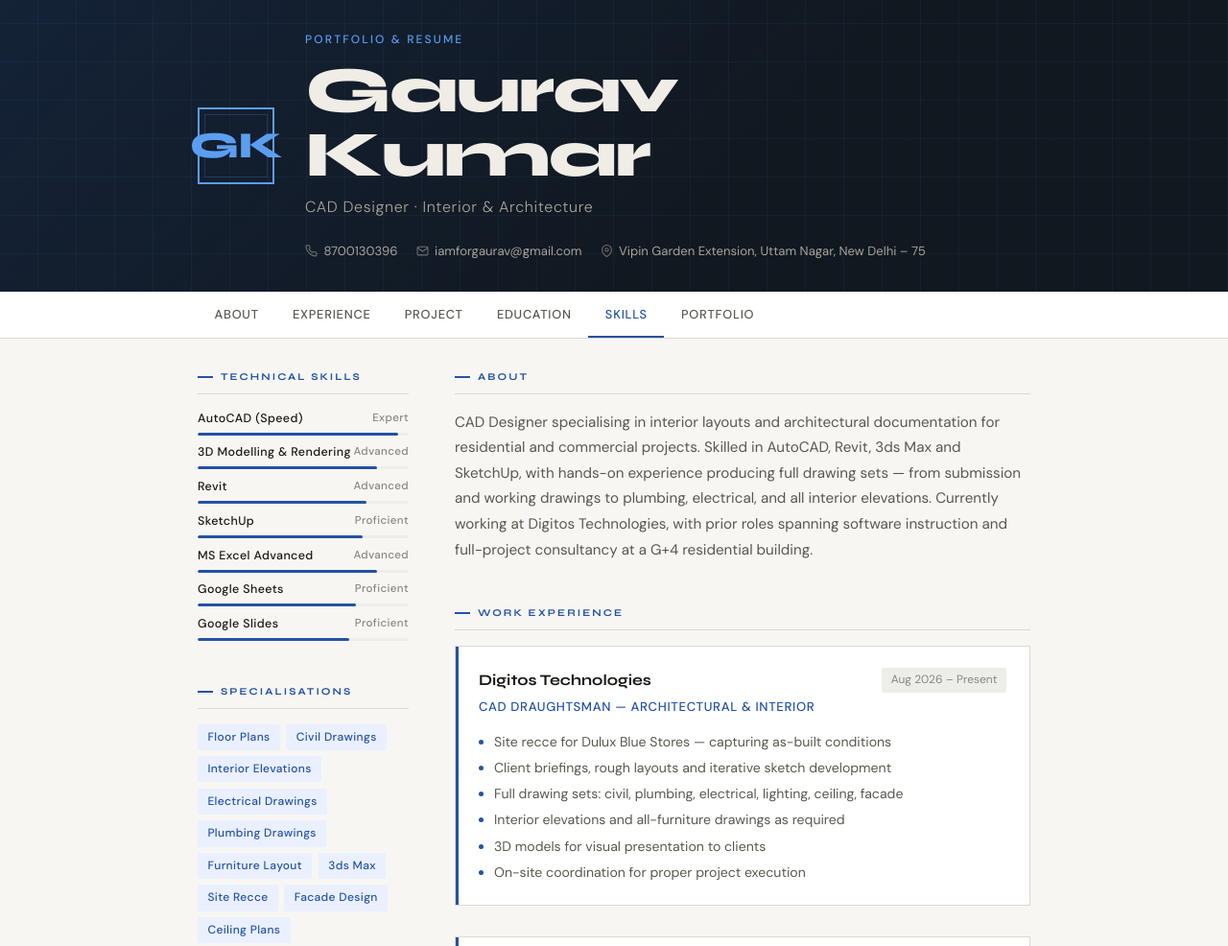
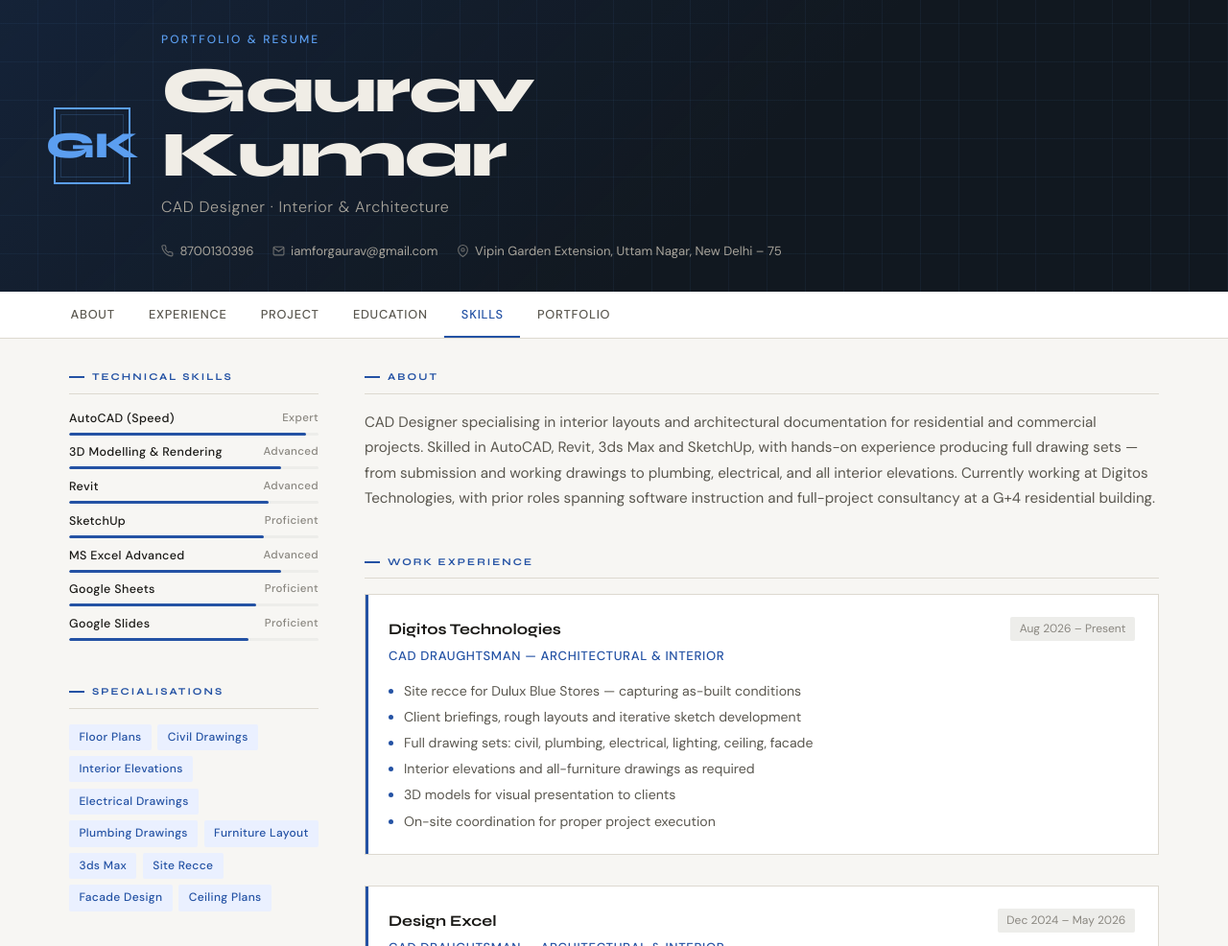
Before and after one commit to chart-edge/gauravkumar, a plain HTML site: page index.html in a window 1280 px wide. Shown: the top 986 px of the page at 96% size. Drawn offline with Linux system fonts and the light colour scheme.

Commit message:
Update max-width and padding in index.html
Increased max-width for hero, nav, and page body sections. Adjusted padding for page body and grid layout.

```diff
--- a/index.html
+++ b/index.html
@@ -103,7 +103,7 @@ body {
 
 .hero-inner {
   position: relative;
-  max-width: 900px;
+  max-width: 1200px;
   margin: 0 auto;
   padding-left: max(16px, env(safe-area-inset-left, 0px));
   padding-right: max(16px, env(safe-area-inset-right, 0px));
@@ -208,7 +208,7 @@ body::before {
 }
 
 .nav-inner {
-  max-width: 900px;
+  max-width: 1200px;
   margin: 0 auto;
   padding-left: max(16px, env(safe-area-inset-left, 0px));
   padding-right: max(16px, env(safe-area-inset-right, 0px));
@@ -243,13 +243,13 @@ body::before {
 
 /* ── Page shell ─────────────────────────────────────────────────────────── */
 .page-body {
-  max-width: 900px;
+  max-width: 1200px;
   margin: 0 auto;
-  padding-left: max(16px, env(safe-area-inset-left, 0px));
-  padding-right: max(16px, env(safe-area-inset-right, 0px));
+  padding-left: max(32px, env(safe-area-inset-left, 0px));
+  padding-right: max(32px, env(safe-area-inset-right, 0px));
   padding-block: 2rem 3rem;
   display: grid;
-  grid-template-columns: 220px 1fr;
+  grid-template-columns: 260px 1fr;
   gap: 0 3rem;
 }
 
@@ -851,7 +851,7 @@ footer {
 
 <!-- Portfolio -->
 <div class="page-body" style="padding-block:0 3rem">
-  <div style="grid-column:1/-1" class="section" id="portfolio">
+  <div style="grid-column:1/-1;max-width:1200px;margin:0 auto;padding-left:max(32px, env(safe-area-inset-left, 0px));padding-right:max(32px, env(safe-area-inset-right, 0px));" class="section" id="portfolio">
     <h2 class="section-label">Portfolio</h2>
     <div class="port-grid">
         <div class="port-card" onclick="openLightbox(this)">
```
